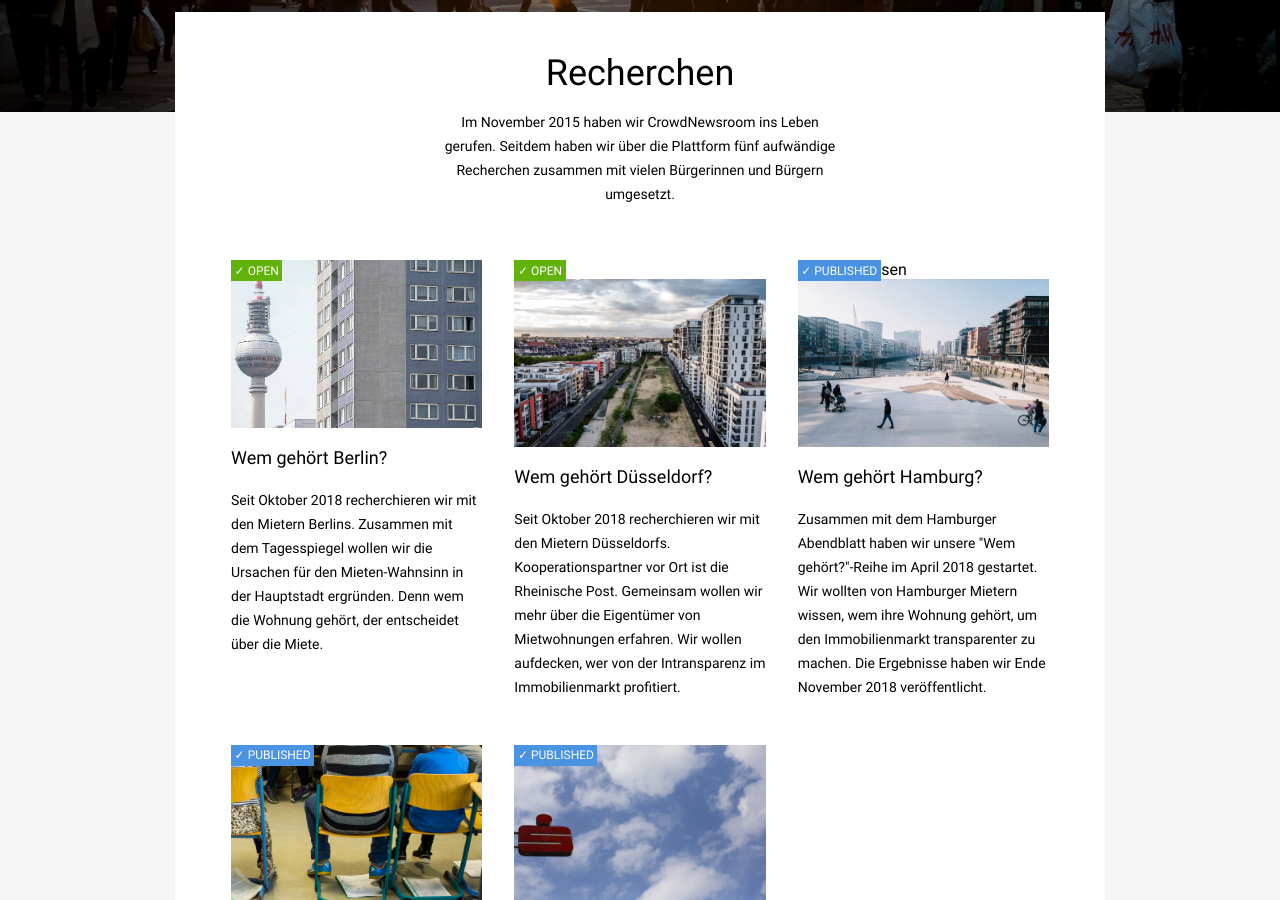
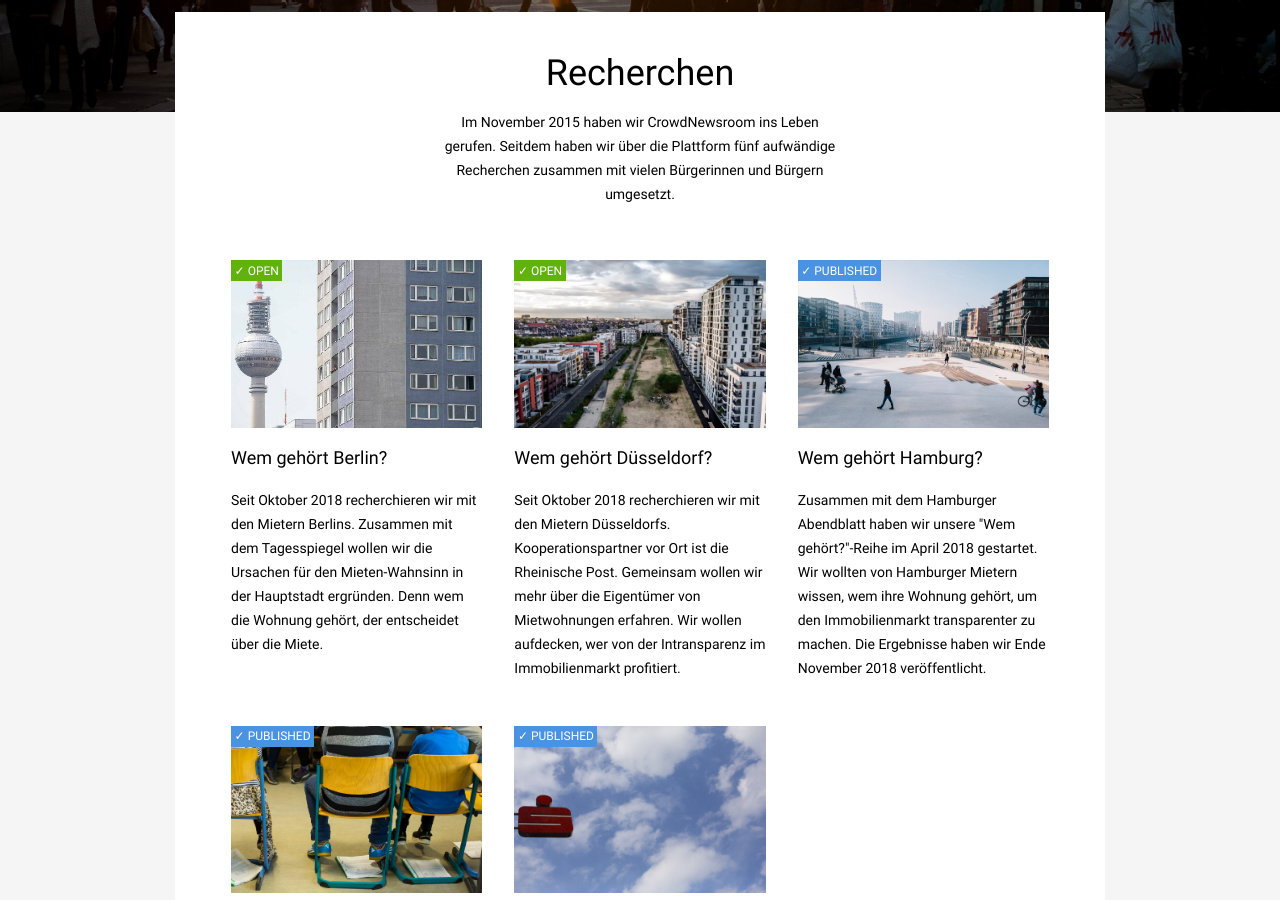
Before and after one commit to correctiv/cnr-landingpage, a Jekyll site: the page built from index.md, in a window 1280 px wide and 900 px high, scrolled down 543 px. Built offline with Jekyll 4.4.1, drawn with Linux system fonts in a browser that asks for light colours.

Commit message:
Update index.md

```diff
--- a/index.md
+++ b/index.md
@@ -17,7 +17,7 @@
     </li>
           <li>
         <a href="https://interaktiv.rp-online.de/ig/wem-gehoert-duesseldorf/">
-            <div class="status published">Aktiv
+            <div class="status published">
                 <img src="/assets/images/wgd.jpg" alt=""/>
             </div>
             <h3>Wem gehört Düsseldorf?</h3>
@@ -26,7 +26,7 @@
     </li>
     <li>
         <a href="https://wem-gehoert-hamburg.de/">
-            <div class="status archived">Abgeschlossen
+            <div class="status archived">
                 <img src="/assets/images/wghh.jpg" alt=""/>
             </div>
             <h3>Wem gehört Hamburg?</h3>
```
